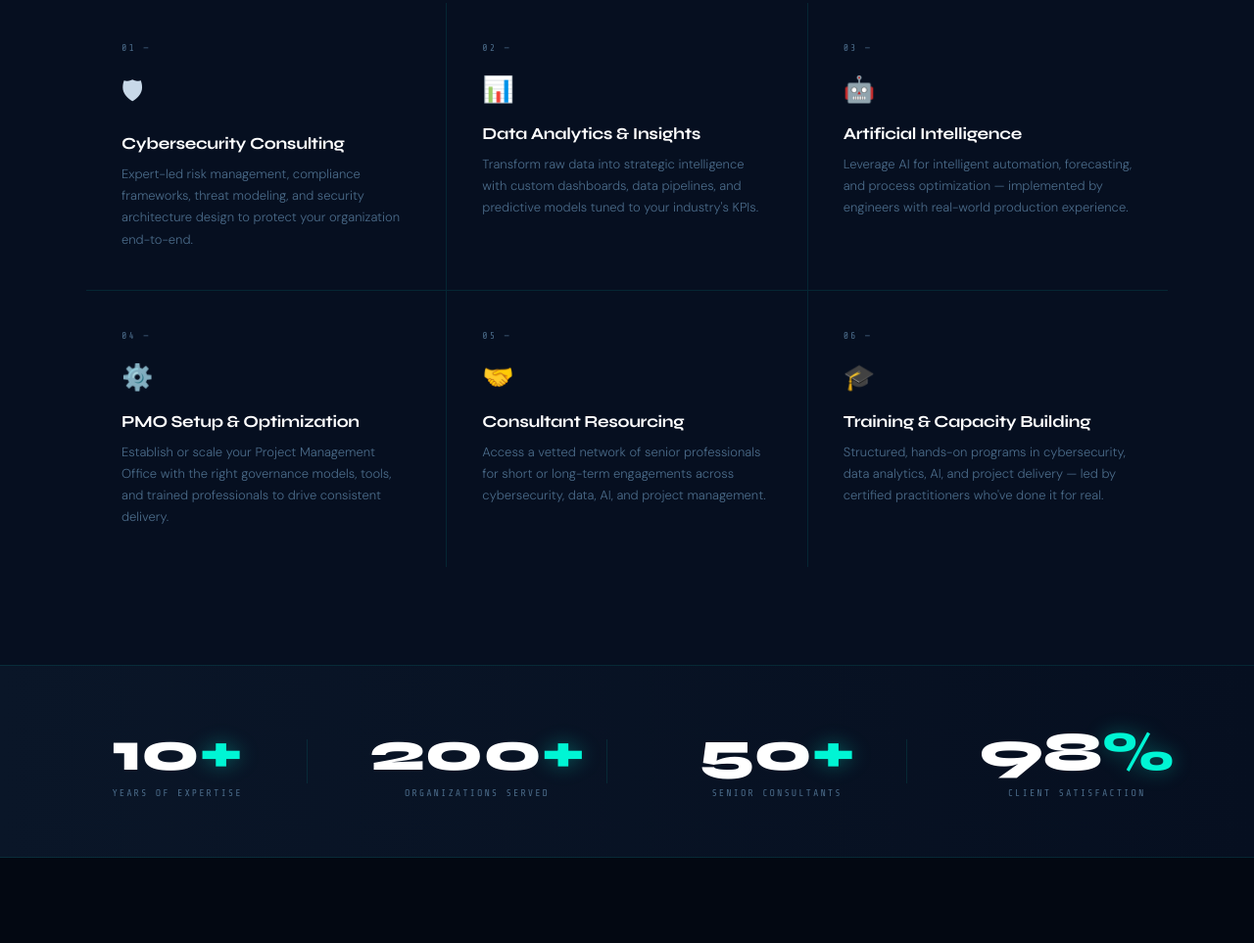
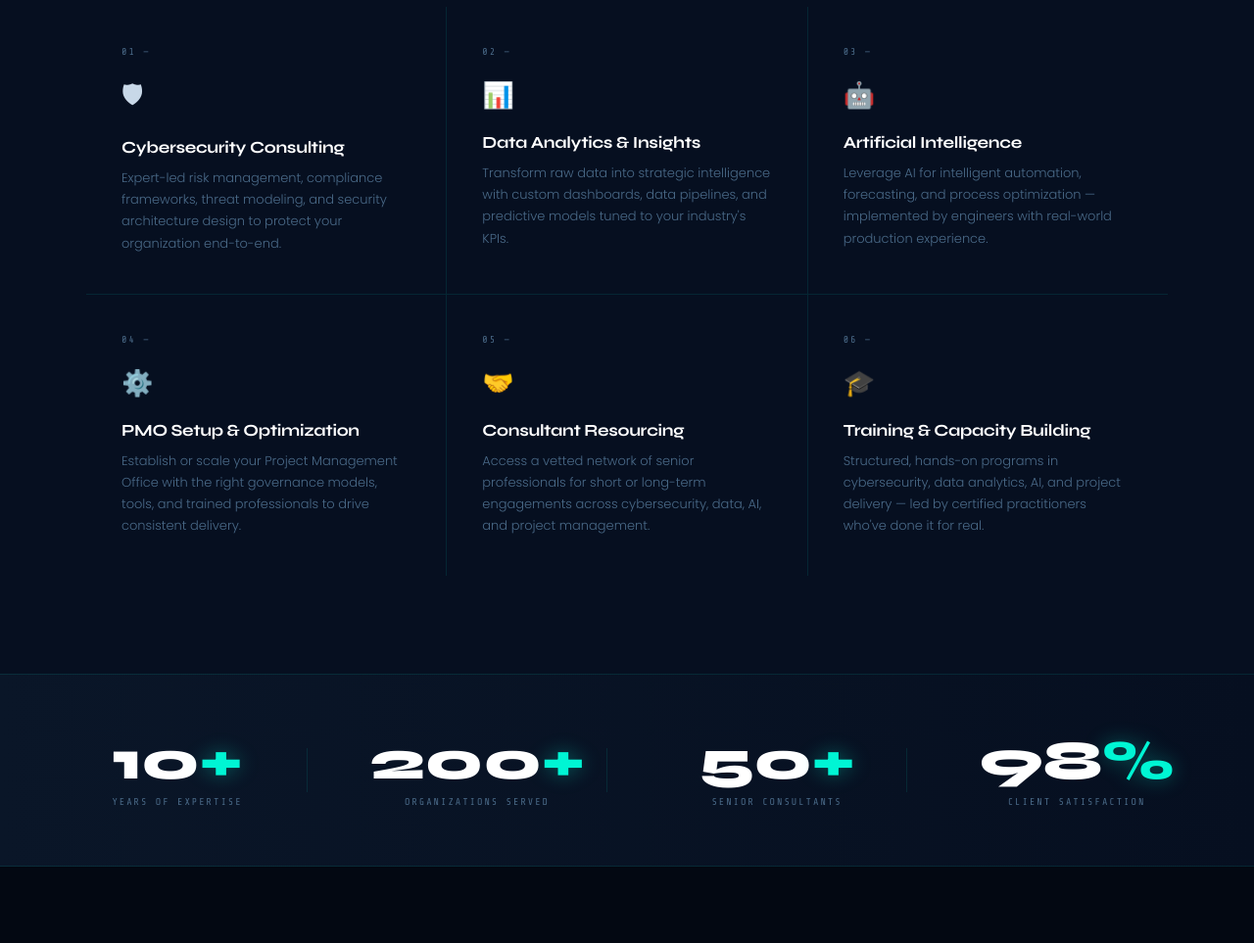
Before and after one commit to Eniola18059/xecuredly-web, a plain HTML site: page index.html in a window 1280 px wide. Shown: the part 1137-2100 px from the top of the page at 98% size. Drawn offline with nearby package versions, Linux system fonts and the light colour scheme.

Commit message:
Update index.html

```diff
--- a/index.html
+++ b/index.html
@@ -4,7 +4,7 @@
 <meta charset="UTF-8">
 <meta name="viewport" content="width=device-width, initial-scale=1.0">
 <title>Xecuredly | Cybersecurity · AI · Data Intelligence</title>
-<link href="https://fonts.googleapis.com/css2?family=Share+Tech+Mono&family=Syne:wght@400;600;700;800&family=DM+Sans:ital,wght@0,300;0,400;0,500;1,300&display=swap" rel="stylesheet">
+<link href="https://fonts.googleapis.com/css2?family=Share+Tech+Mono&family=Syne:wght@400;600;700;800&family=Poppins:ital,wght@0,300;0,400;0,500;0,600;1,300&display=swap" rel="stylesheet">
 <style>
 :root {
   --navy:#030812;--navy2:#060f20;--navy3:#0a1628;
@@ -17,7 +17,7 @@
 }
 *{margin:0;padding:0;box-sizing:border-box;}
 html{scroll-behavior:smooth;}
-body{background:var(--navy);color:var(--text);font-family:'DM Sans',sans-serif;font-weight:300;overflow-x:hidden;cursor:none;}
+body{background:var(--navy);color:var(--text);font-family:'Poppins',sans-serif;font-weight:300;overflow-x:hidden;cursor:none;}
 
 /* CANVAS */
 #particleCanvas{position:fixed;top:0;left:0;width:100%;height:100%;z-index:0;pointer-events:none;}
@@ -348,7 +348,7 @@ section{position:relative;z-index:1;}
 .ci-val a:hover{color:var(--neon);}
 .form-g{margin-bottom:16px;}
 .form-g label{font-family:'Share Tech Mono',monospace;font-size:10px;color:var(--neon);letter-spacing:.15em;text-transform:uppercase;display:block;margin-bottom:8px;}
-.form-g input,.form-g select,.form-g textarea{width:100%;background:rgba(255,255,255,.025);border:1px solid var(--border);color:var(--text);font-family:'DM Sans',sans-serif;font-size:14px;padding:13px 16px;outline:none;transition:border-color .25s,box-shadow .25s;}
+.form-g input,.form-g select,.form-g textarea{width:100%;background:rgba(255,255,255,.025);border:1px solid var(--border);color:var(--text);font-family:'Poppins',sans-serif;font-size:14px;padding:13px 16px;outline:none;transition:border-color .25s,box-shadow .25s;}
 .form-g input:focus,.form-g select:focus,.form-g textarea:focus{border-color:var(--neon);box-shadow:0 0 0 3px rgba(0,245,212,.07),inset 0 0 12px rgba(0,245,212,.03);}
 .form-g select option{background:var(--navy2);}
 .form-g textarea{resize:vertical;min-height:120px;}
```
